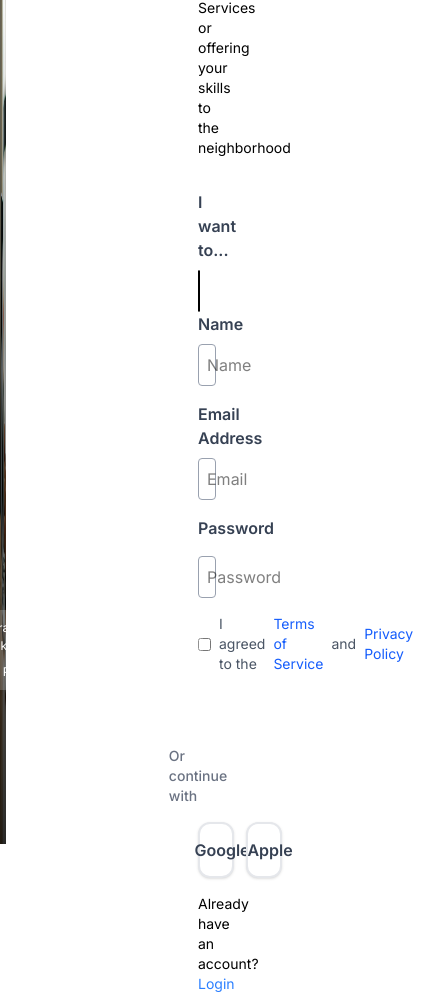
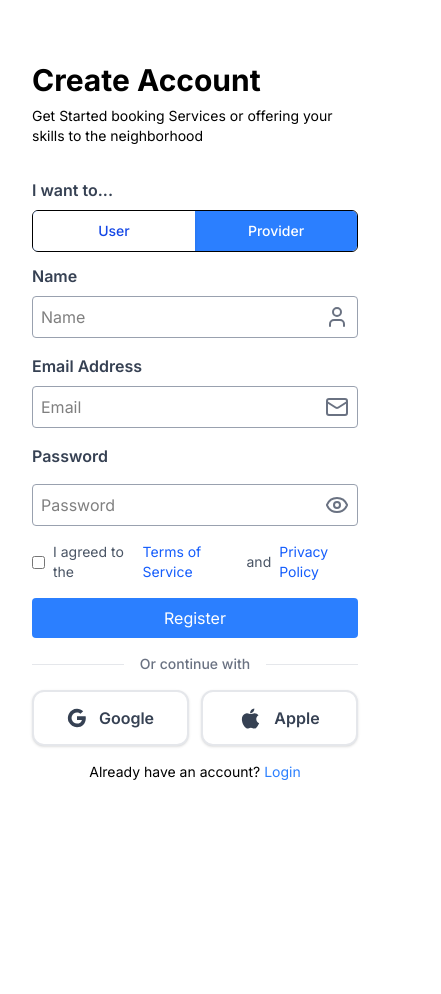
Before and after one commit to abhaymauryadev/smartserviceplace, a Next.js app: page /register in a window 390 px wide. Shown: the whole page, 441 px wide, since content can reach past the window. After the commit the page ends 844 px from the top, so only its background shows below. Built offline with nearby package versions, Linux system fonts and the light colour scheme.

Commit message:
feat: Update the  Login and Sign up Page reposivness maintain the Readability and maintenability.

```diff
--- a/app/(auth)/login/page.jsx
+++ b/app/(auth)/login/page.jsx
@@ -39,9 +39,9 @@ export default function LoginPage() {
   };
 
   return (
-    <section className="flex h-screen w-full bg-white text-black ">
+    <section className="flex  h-screen w-full bg-white text-black ">
       {/* Left side image */}
-      <div className="relative flex w-1/2 h-full ">
+      <div className="relative flex hidden  md:flex md:w-1/2 h-full ">
         <Image
           src="/assets/Login-image.png"
           alt="Login illustration"
@@ -84,8 +84,8 @@ export default function LoginPage() {
       </div>
 
       {/* Right side form */}
-      <div className="flex flex-col justify-center w-1/2 px-48">
-        <h1 className="text-4xl font-bold mb-2">Welcome Back!</h1>
+      <div className="flex flex-col justify-center w-full md:w-1/2 p-8 md:px-12 lg:px-24 xl:px-32 2xl:px-48 min-h-screen">
+        <h1 className="text-3xl md:text-4xl  font-bold mb-2">Welcome Back!</h1>
         <p className="text-sm mb-8">Please enter your details to sign in.</p>
 
         {error && <p className="mb-3 text-red-500 text-sm">{error}</p>}
--- a/app/(auth)/register/page.jsx
+++ b/app/(auth)/register/page.jsx
@@ -56,9 +56,9 @@ export default function RegisterPage() {
   }
 
   return (
-    <section className="flex h-screen w-full bg-white text-black ">
+    <section className="flex flex-col md:flex-row h-screen w-full bg-white text-black ">
       {/* Left side image */}
-      <div className="relative flex w-1/2 h-full ">
+      <div className="relative flex hidden md:flex md:w-1/2 h-full ">
         <Image
           src="/assets/Sign-up-image.png"
           alt="Login illustration"
@@ -100,8 +100,8 @@ export default function RegisterPage() {
       </div>
 
       {/* Right side form */}
-      <div className="flex flex-col justify-center w-1/2 px-48">
-        <h1 className="text-4xl font-bold mb-2">Create Account</h1>
+      <div className="flex flex-col justify-center w-full md:w-1/2 p-8 md:p-12 lg:p-24 xl:p-32 2xl:p-48 min-h-screen">
+        <h1 className="text-3xl md:text-4xl font-bold mb-2">Create Account</h1>
         <p className="text-sm mb-8">
           Get Started booking Services or offering your skills to the
           neighborhood
@@ -111,7 +111,7 @@ export default function RegisterPage() {
           <label className="font-semibold text-gray-700 mb-2">
             I want to...
           </label>
-          <div className="w-full border  rounded-md overflow-hidden">
+          <div className="w-full border  rounded-md overflow-hidden mb-3">
             <div
               onClick={handleToggle}
               className={`relative w-full h-10 flex items-center justify-between cursor-pointer transition-colors ${
--- a/components/common/LogoutButton.jsx
+++ b/components/common/LogoutButton.jsx
@@ -19,7 +19,7 @@ export default function LogoutButton() {
 
       {/* Modal */}
       {open && (
-        <div className="fixed inset-0 z-50 flex items-center justify-center bg-black/40">
+        <div className="fixed inset-0 z-50 flex items-center justify-center bg-black/40 ">
           <div className="bg-white rounded-lg shadow-lg w-full max-w-sm p-6">
             <div className="flex flex-col items-center text-center">
               <div className="w-10 h-10 rounded-full bg-red-100 flex items-center justify-center mb-3">
--- a/components/common/Sidebar.jsx
+++ b/components/common/Sidebar.jsx
@@ -58,7 +58,7 @@ export default function Sidebar({ user }) {
                     <SidebarNav role={user.role} />
                 </nav>
 
-                <div className="flex justify-start items-center gap-3">
+                <div className="flex justify-start items-center gap-3 ">
                     <LogOut color="red" size={20} />
                     <LogoutButton />
                 </div>
```
